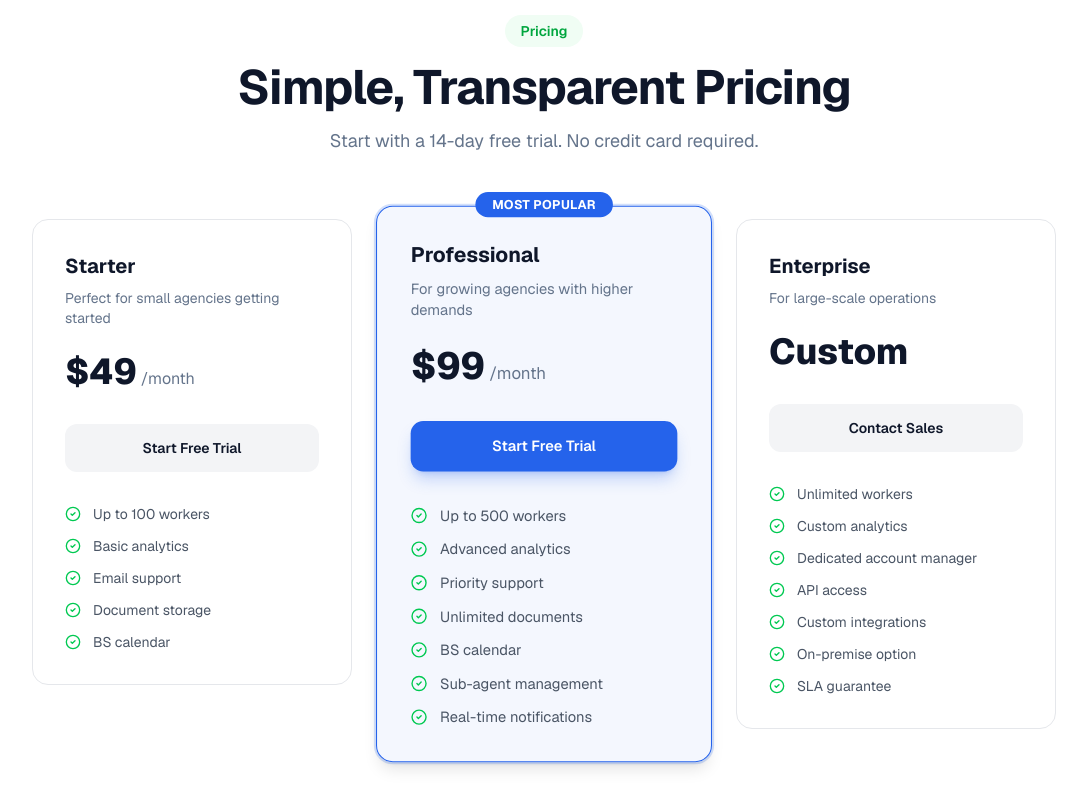
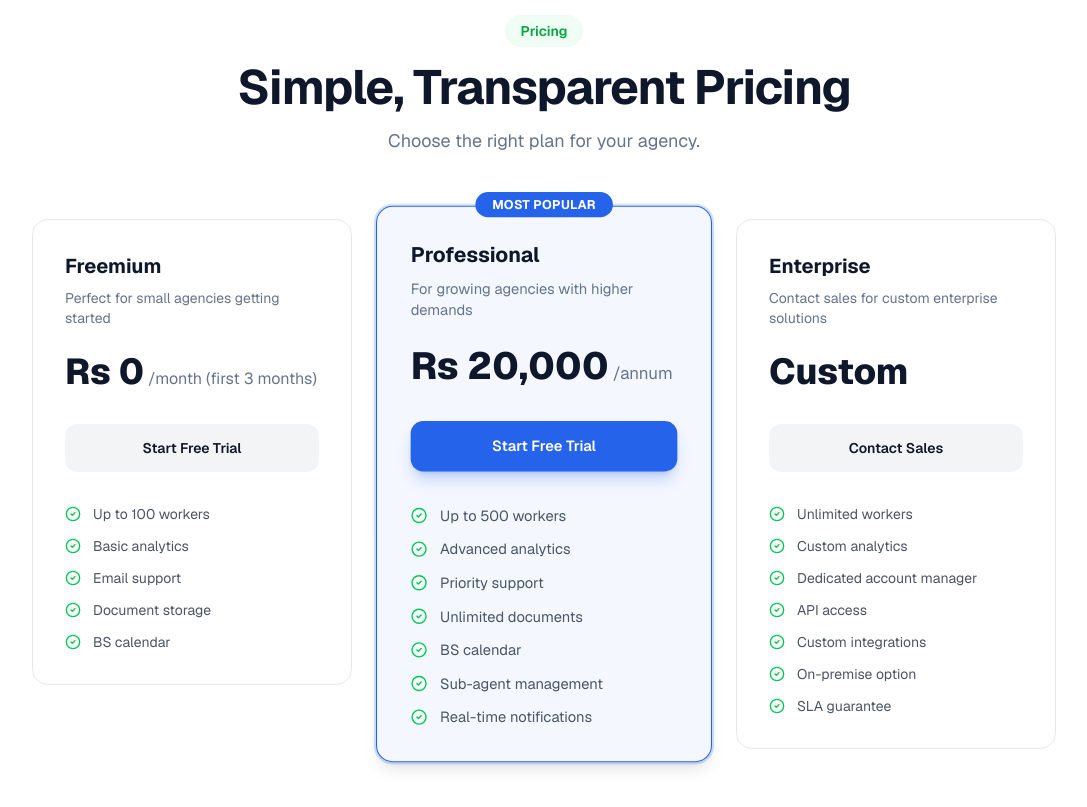
Before and after one commit to biplovgautam/modaash, a Next.js app: page / in a window 1280 px wide. Shown: the part 7340-8147 px from the top of the page, without its empty margins (96-1183 px from the left). Built offline with nearby package versions, Linux system fonts and the light colour scheme; no server answers.

Commit message:
pricing changed

```diff
--- a/app/page.tsx
+++ b/app/page.tsx
@@ -705,17 +705,17 @@ function TestimonialsSection() {
 /* ───────────────────────── Pricing ───────────────────────── */
 const plans = [
   {
-    name: "Starter",
-    price: "$49",
-    period: "/month",
+    name: "Freemium",
+    price: "Rs 0",
+    period: "/month (first 3 months)",
     description: "Perfect for small agencies getting started",
     features: ["Up to 100 workers", "Basic analytics", "Email support", "Document storage", "BS calendar"],
     popular: false,
   },
   {
     name: "Professional",
-    price: "$99",
-    period: "/month",
+    price: "Rs 20,000",
+    period: "/annum",
     description: "For growing agencies with higher demands",
     features: ["Up to 500 workers", "Advanced analytics", "Priority support", "Unlimited documents", "BS calendar", "Sub-agent management", "Real-time notifications"],
     popular: true,
@@ -724,7 +724,7 @@ const plans = [
     name: "Enterprise",
     price: "Custom",
     period: "",
-    description: "For large-scale operations",
+    description: "Contact sales for custom enterprise solutions",
     features: ["Unlimited workers", "Custom analytics", "Dedicated account manager", "API access", "Custom integrations", "On-premise option", "SLA guarantee"],
     popular: false,
   },
@@ -743,7 +743,7 @@ function PricingSection() {
             Simple, Transparent Pricing
           </h2>
           <p className="mx-auto mt-4 max-w-2xl text-lg text-muted">
-            Start with a 14-day free trial. No credit card required.
+            Choose the right plan for your agency.
           </p>
         </div>
 
```
